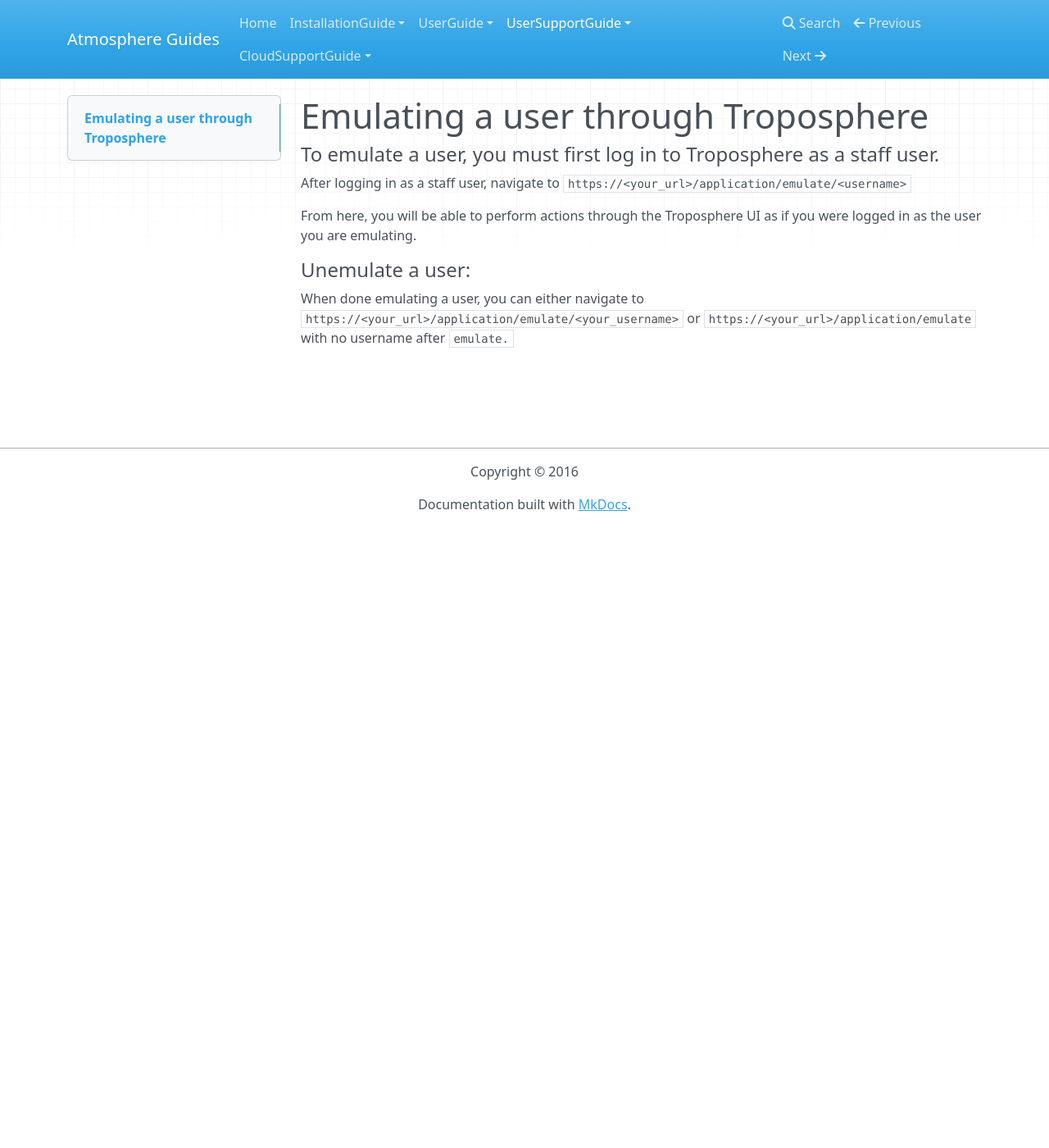
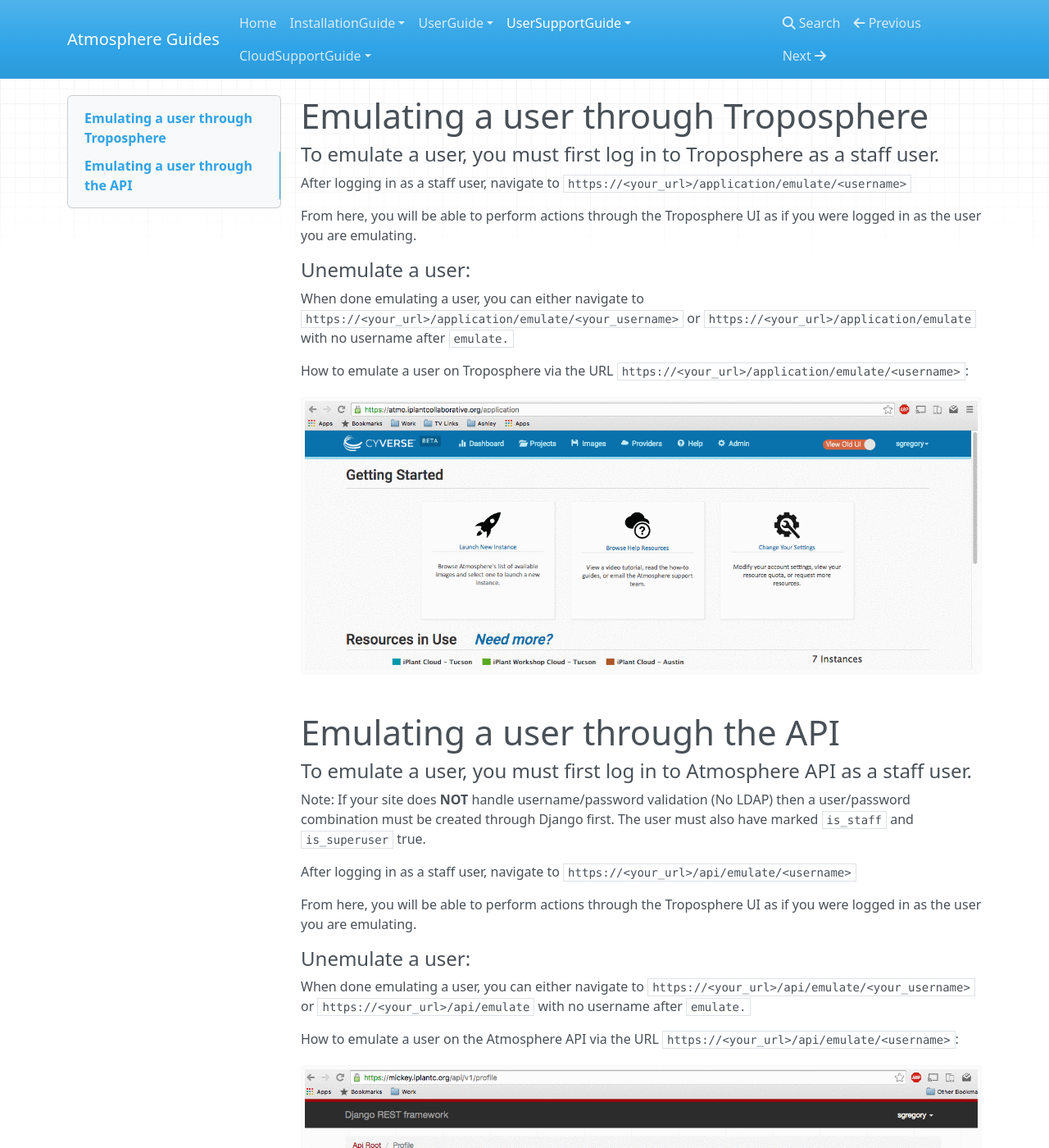
Before and after one commit to lenards/atmosphere-guides, an MkDocs documentation site: the page built from docs/staff_guide/emulate.md, in a window 1280 px wide and 1400 px high. Shown: the whole window at 82% size. Built offline with MkDocs 1.6.1, drawn with Linux system fonts in a browser that asks for light colours; nearby versions of some CDN libraries; old or Windows-style settings are respelled for this version of MkDocs.

Commit message:
Update staff guide -- Now with moving pictures

```diff
--- a/docs/staff_guide/emulate.md
+++ b/docs/staff_guide/emulate.md
@@ -8,3 +8,20 @@ From here, you will be able to perform actions through the Troposphere UI as if
 
 #### Unemulate a user:
 When done emulating a user, you can either navigate to `https://<your_url>/application/emulate/<your_username>` or `https://<your_url>/application/emulate` with no username after `emulate.`
+
+How to emulate a user on Troposphere via the URL `https://<your_url>/application/emulate/<username>`:
+![Troposphere Emulation](./media/staff_emulate_application.gif)
+# <a name="emulate">Emulating a user through the API</a>
+
+#### To emulate a user, you must first log in to Atmosphere API as a staff user.
+Note: If your site does **NOT** handle username/password validation (No LDAP) then a user/password combination must be created through Django first. The user must also have marked `is_staff` and `is_superuser` true.
+
+After logging in as a staff user, navigate to `https://<your_url>/api/emulate/<username>`
+
+From here, you will be able to perform actions through the Troposphere UI as if you were logged in as the user you are emulating.
+
+#### Unemulate a user:
+When done emulating a user, you can either navigate to `https://<your_url>/api/emulate/<your_username>` or `https://<your_url>/api/emulate` with no username after `emulate.`
+
+How to emulate a user on the Atmosphere API via the URL `https://<your_url>/api/emulate/<username>`:
+![Atmosphere API Emulation](./media/staff_emulate_api.gif)
```
Also changed, not shown: docs/staff_guide/allocation.md (+6 -1 lines), docs/staff_guide/flower.md (+6 -0 lines), docs/staff_guide/media/staff_emulate_api.gif (added), docs/staff_guide/media/staff_emulate_application.gif (added), 2 other files.
